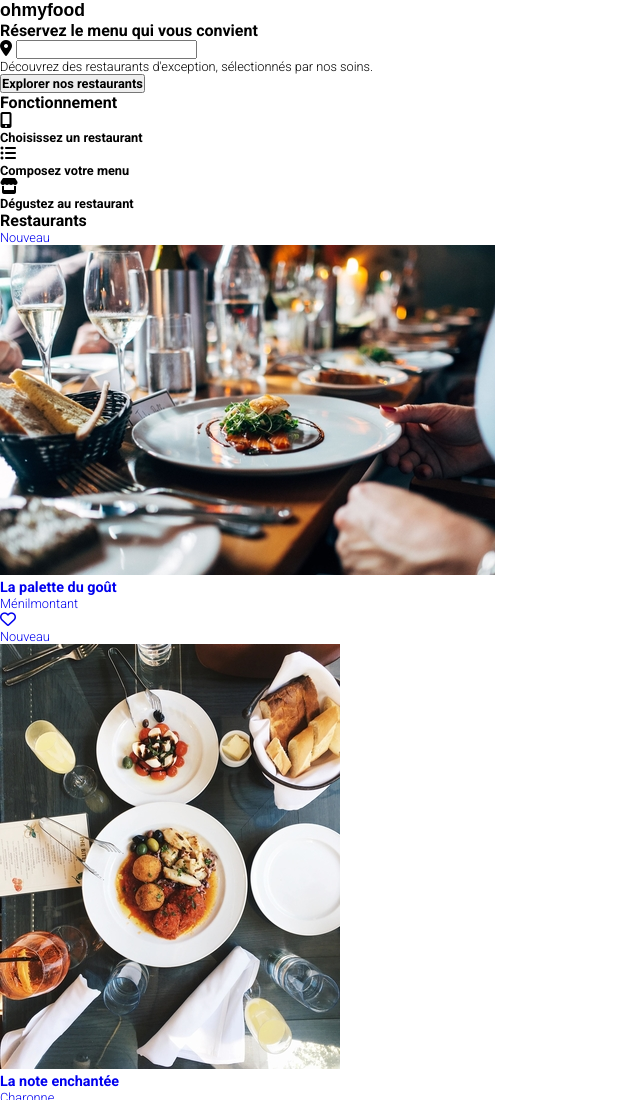
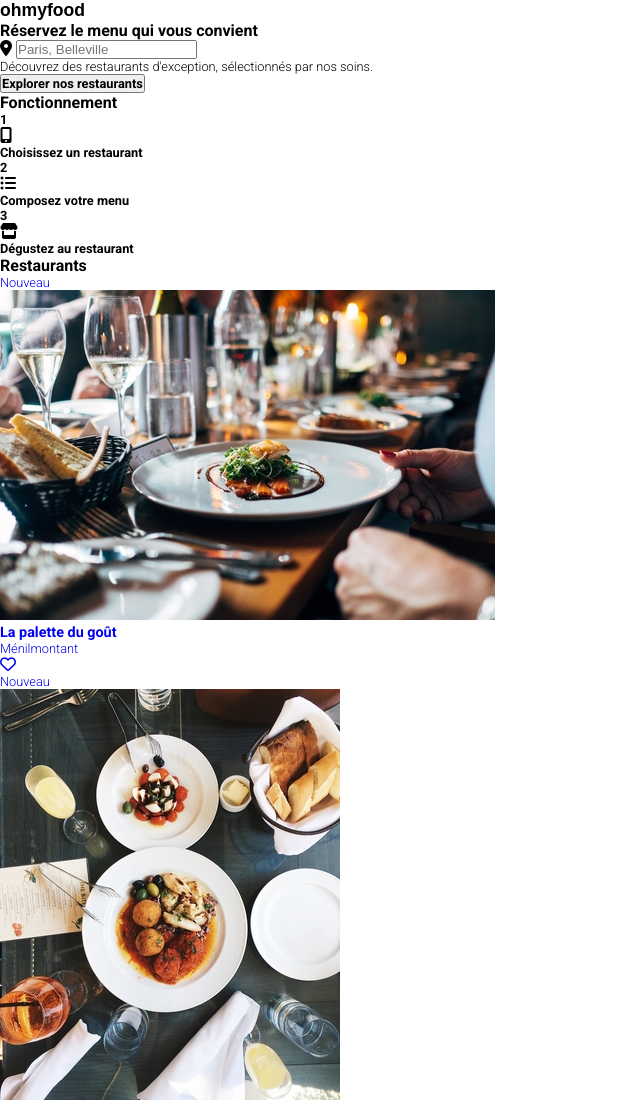
Before and after one commit to codexarama/Ohmyfood, a plain HTML site: page index.html in a window 1280 px wide. Shown: the top 1100 px of the page, without its empty margins (0-640 px from the left). Drawn offline with Linux system fonts and the light colour scheme; a web font is replaced by a local one.

Commit message:
améliorations

```diff
--- a/index.html
+++ b/index.html
@@ -22,23 +22,28 @@
     <main>
         <section id="search">
             <h2>Réservez le menu qui vous convient</h2>
-            <i class="fas fa-map-marker-alt"></i><label for="search"></label>
-            <input type="search" id="place" name="q" aria-label="Rechercher un restaurant">
-            <p>Découvrez des restaurants d'exception, sélectionnés par nos soins.</p>
-            <button>Explorer nos restaurants</button>
+            <form action="search">
+                <i class="fas fa-map-marker-alt"></i>
+                <input type="search" id="champ" name="place" placeholder="Paris, Belleville" required>
+                <p>Découvrez des restaurants d'exception, sélectionnés par nos soins.</p>
+                <button id="btn" type="submit">Explorer nos restaurants</button>
+            </form>
         </section>
         <section id="steps">
             <h2>Fonctionnement</h2>
             <ol>
                 <li class="card">
+                    <p>1</p>
                     <i class="fas fa-mobile-alt"></i>
                     <p>Choisissez un restaurant</p>
                 </li>
                 <li>
+                    <p>2</p>
                     <i class="fas fa-list-ul"></i>
                     <p>Composez votre menu</p>
                 </li>
                 <li>
+                    <p>3</p>
                     <i class="fas fa-store"></i>
                     <p>Dégustez au restaurant</p>
                 </li>
```
